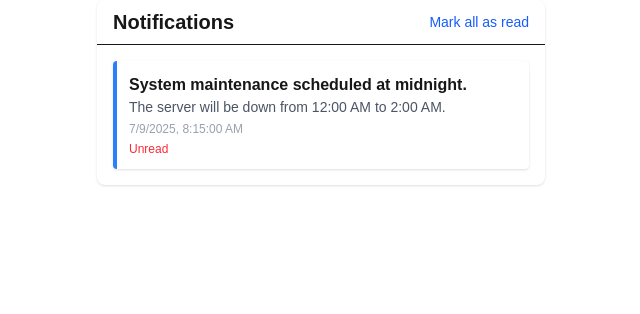
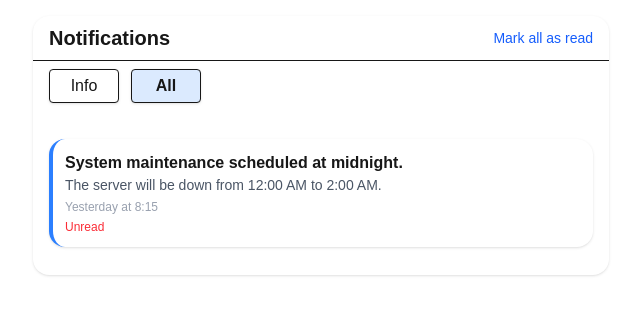
Before and after one commit to alish982/Notification_center, a Next.js app: page / in a window 1280 px wide. Shown: the top 314 px of the page, without its empty margins (319-959 px from the left). Built offline with nearby package versions, Linux system fonts and the light colour scheme.

Commit message:
refined desing and filter

```diff
--- a/app/components/notificationCenter.jsx
+++ b/app/components/notificationCenter.jsx
@@ -73,16 +73,23 @@
 
 // /src/components/Notification/NotificationCenter.jsx
 'use client';
-import React from 'react';
+import React, { useState } from 'react';
 import { useSelector, useDispatch } from 'react-redux';
 import { markAllRead } from '../featuers/notificationsSlice';
 
 function NotificationCenter() {
     const notifications = useSelector((state) => state.notifications.items);
     const dispatch = useDispatch();
+    const [filter, setFilter] = useState(null);
+
+    const filteredNotifications = filter
+        ? notifications.filter((n) => n.type === filter)
+        : notifications;
+
+    const types = ['error', 'info', 'success', 'warning'];
 
     return (
-        <div className="max-w-md mx-auto bg-white shadow rounded-lg">
+        <div className="max-w-xl mx-auto bg-white shadow rounded-2xl my-4">
             <div className="flex justify-between items-center px-4 py-2 border-b">
                 <h2 className="text-xl font-bold">Notifications</h2>
                 <button
@@ -92,14 +99,42 @@ function NotificationCenter() {
                     Mark all as read
                 </button>
             </div>
+
+            <div className="px-4 py-2">
+                {notifications.length > 0 && (
+                    <div className="flex gap-3 animate-fade-in-up">
+                        {[...new Set(notifications.map((n) => n.type))].map((type) => (
+                            <button
+                                key={type}
+                                onClick={() => setFilter(type)}
+                                className={`capitalize rounded px-3 py-1 shadow border transition-colors duration-200
+                        ${filter === type ? 'bg-blue-100 font-semibold' : 'bg-white font-normal'}`}
+                                style={{ minWidth: '70px' }} // ensures consistent button width
+                            >
+                                {type}
+                            </button>
+                        ))}
+                        <button
+                            onClick={() => setFilter(null)}
+                            className={`capitalize rounded px-3 py-1 shadow border transition-colors duration-200
+                    ${filter === null ? 'bg-blue-100 font-semibold' : 'bg-white font-normal'}`}
+                            style={{ minWidth: '70px' }}
+                        >
+                            All
+                        </button>
+                    </div>
+                )}
+            </div>
+
+
             <div className="space-y-2 p-4">
-                {notifications.length === 0 ? (
-                    <p className="text-gray-500 text-center">No notifications yet.</p>
+                {filteredNotifications.length === 0 ? (
+                    <p className="text-gray-500 text-center">No notifications to show.</p>
                 ) : (
-                    notifications.map((notif) => (
+                    filteredNotifications.map((notif) => (
                         <div
                             key={notif.id}
-                            className={`p-3 rounded border-l-4 ${notif.type === 'error'
+                            className={`p-3 border-l-4 my-3 rounded-2xl ${notif.type === 'error'
                                 ? 'border-red-500'
                                 : notif.type === 'warning'
                                     ? 'border-yellow-500'
@@ -111,8 +146,19 @@ function NotificationCenter() {
                             <div className="font-semibold">{notif.message}</div>
                             <div className="text-sm text-gray-600">{notif.description}</div>
                             <div className="text-xs text-gray-400 mt-1">
-                                {new Date(notif.timestamp).toLocaleString()}
+                                {(() => {
+                                    const timestamp = new Date(notif.timestamp);
+                                    const now = new Date();
+                                    const diffTime = now.setHours(0, 0, 0, 0) - timestamp.setHours(0, 0, 0, 0);
+                                    const diffDays = diffTime / (1000 * 60 * 60 * 24);
+
+                                    if (diffDays === 0) return "Today";
+                                    if (diffDays === 1) return "Yesterday";
+                                    return `${Math.floor(diffDays)} days ago`;
+                                })()}{" "}
+                                at {new Date(notif.timestamp).toLocaleTimeString().split(":").slice(0, 2).join(":")}
                             </div>
+
                             {!notif.read && (
                                 <div className="text-xs font-medium text-red-500 mt-1">Unread</div>
                             )}
--- a/app/globals.css
+++ b/app/globals.css
@@ -19,6 +19,21 @@
   }
 }
 
+@keyframes fade-in-up {
+  from {
+    opacity: 0;
+    transform: translateY(6px);
+  }
+  to {
+    opacity: 1;
+    transform: translateY(0);
+  }
+}
+
+.animate-fade-in-up {
+  animation: fade-in-up 0.3s ease-out forwards;
+}
+
 body {
   background: var(--background);
   color: var(--foreground);
```
Also changed, not shown: 1 other file (tests, documents, lock files or other folders). Lines whose indentation alone changed are shown as unchanged.
